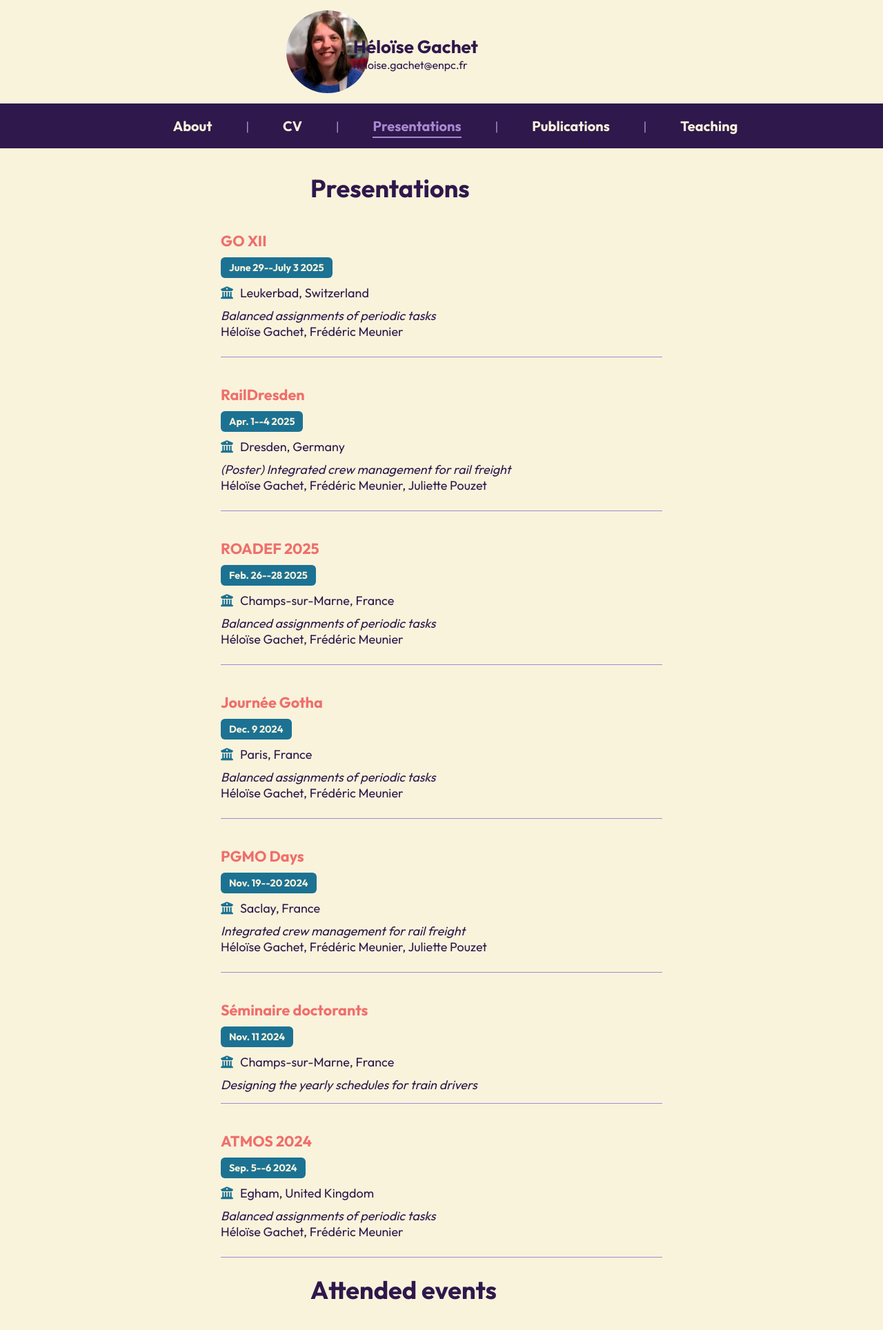
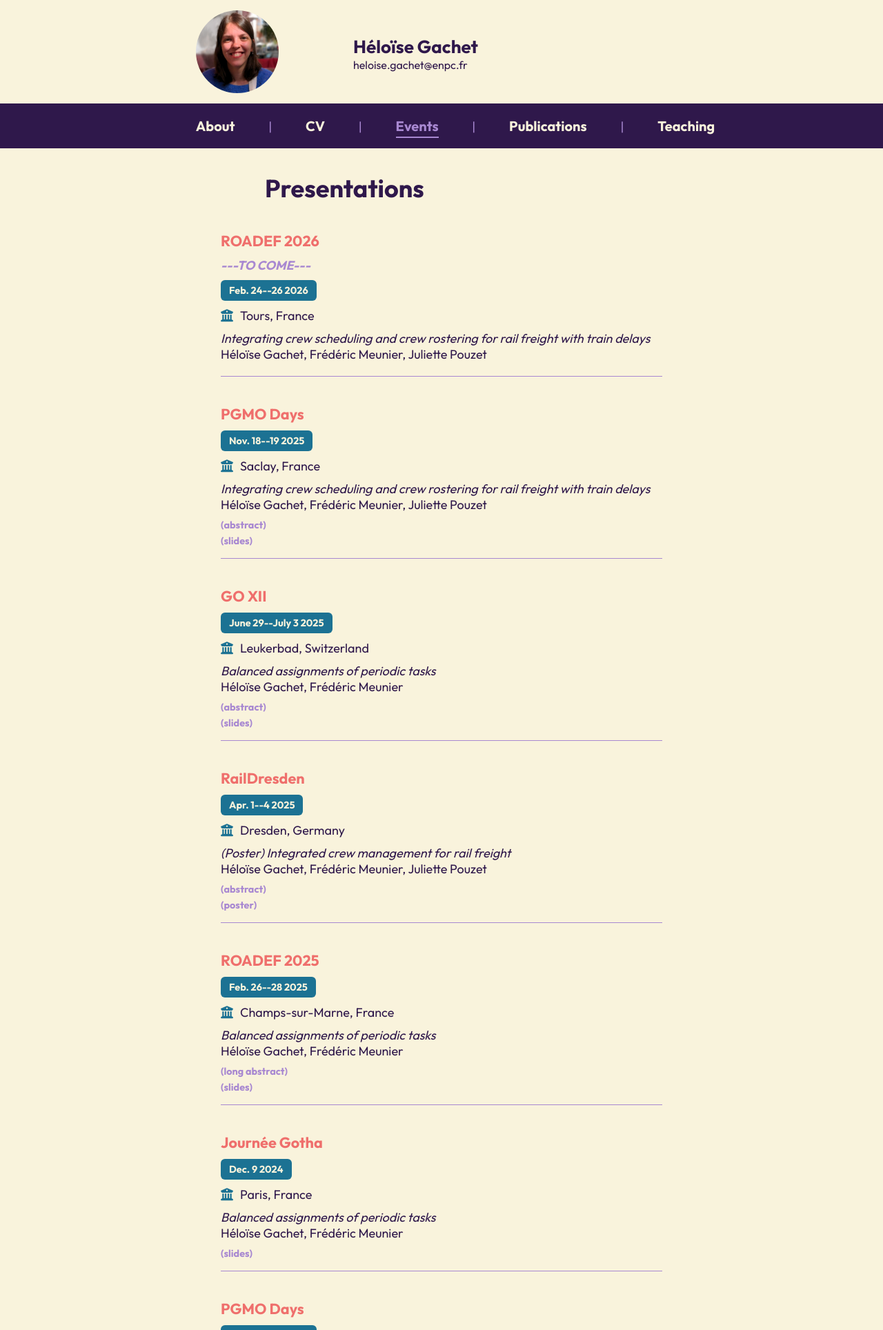
Before and after one commit to heloisegachet/heloisegachet.github.io, a PHP site: page /presentations.html in a window 1280 px wide. Shown: the top 1928 px of the page at 69% size. Run offline with PHP 8.4, Linux system fonts and the light colour scheme.

Commit message:
add slides, change ratios, change name presentation section

```diff
--- a/index.html
+++ b/index.html
@@ -7,6 +7,7 @@
     <link rel="preconnect" href="https://fonts.googleapis.com">
     <link rel="preconnect" href="https://fonts.gstatic.com" crossorigin>
     <link href="https://fonts.googleapis.com/css2?family=Outfit:wght@100..900&display=swap" rel="stylesheet">
+    <link rel="icon" href="train.ico">
 </head>
 
 <!-- Header -->
@@ -28,7 +29,7 @@
     <span class="separator">|</span>
     <a href="CV.html" class="">CV</a>
     <span class="separator">|</span>
-    <a href="presentations.html" class="">Presentations</a>
+    <a href="presentations.html" class="">Events</a>
     <span class="separator">|</span>
     <a href="publications.html" class="">Publications</a>
     <span class="separator">|</span>
@@ -40,7 +41,7 @@
 
 <main>
 <div class="about-page-container">
-    <p>Since November 2023, I am a PhD student at the École nationale des ponts et chaussées's research center in mathematics, <a href="https://cermics-lab.enpc.fr/">CERMICS</a>, in collaboration with <a href="https://www.sncf.com/fr/innovation-developpement/innovation-recherche">the SNCF</a>. I am working on the integrated and robust design of cyclic rosters applied to rail freight, under the supervision of <a href="https://cermics.enpc.fr/~meuniefr/">Frédéric Meunier</a>.</p>
+    <p>Since November 2023, I am a PhD student at the École nationale des ponts et chaussées's research center in mathematics, <a href="https://cermics-lab.enpc.fr/" target="_blank">CERMICS</a>, in collaboration with <a href="https://www.sncf.com/fr/innovation-developpement/innovation-recherche" target="_blank">the SNCF</a>. I am working on the integrated and robust design of cyclic rosters applied to rail freight, under the supervision of <a href="https://cermics.enpc.fr/~meuniefr/" target="_blank">Frédéric Meunier</a>.</p>
 </div>
 </main>
 
--- a/my_style.css
+++ b/my_style.css
@@ -66,7 +66,7 @@ a:hover {
 /* Colonne gauche */
 .photo-column {
     width: 40%;            /* Largeur fixe */
-    top: 20px; /* distance depuis le haut de la fenêtre */
+    top: 10%; /* distance depuis le haut de la fenêtre */
 }
 
 /* Colonne droite (contenu) */
@@ -80,8 +80,7 @@ a:hover {
     height: 120px;
     border-radius: 100%;
     object-fit: cover;
-    margin-right: 50px;
-    margin-left: 400px;
+    margin-left: 350%;
 }
 
 .site-name {
--- a/presentation_style.css
+++ b/presentation_style.css
@@ -21,7 +21,29 @@
 }
 
 .presentation-authors {
-    padding-bottom: 10px;
+    padding-bottom: 5px;
+}
+
+.presentation-files {
+    color: #A888D1;              /* Couleur par défaut */
+    font-weight: bold;
+    font-size: 0.8em;
+    text-decoration: none;    /* Pas de soulignement */
+    transition: color 0.3s ease;
+}
+.presentation-files:visited {
+    color: #A888D1;              /* Couleur par défaut */
+    font-weight: bold;
+    font-size: 0.8em;
+    text-decoration: none;    /* Pas de soulignement */
+    transition: color 0.3s ease;
+}
+/* Survol (hover) */
+.presentation-files:hover {
+    color: #A888D1;              /* Plus foncé au survol */
+    text-decoration: underline;  /* Soulignement au survol */
+    font-weight: bold;
+    font-size: 0.8em;
 }
 
 .presentation-place {
@@ -53,3 +75,10 @@
     width: 50%;
     margin: 40px auto;
 }
+
+.presentation-status {
+    font-weight: bold;
+    font-style: italic;
+    color: #A888D1; /* Couleur */
+    padding-bottom: 10px;
+}
--- a/presentations.html
+++ b/presentations.html
@@ -2,13 +2,14 @@
 <html lang="fr">
 <head>
     <meta charset="UTF-8">
-    <title>Publications</title>
+    <title>Events</title>
     <link rel="stylesheet" href="my_style.css">
     <link rel="stylesheet" href="presentation_style.css">
     <link rel="stylesheet" href="https://cdnjs.cloudflare.com/ajax/libs/font-awesome/6.4.0/css/all.min.css">
     <link rel="preconnect" href="https://fonts.googleapis.com">
     <link rel="preconnect" href="https://fonts.gstatic.com" crossorigin>
     <link href="https://fonts.googleapis.com/css2?family=Outfit:wght@100..900&display=swap" rel="stylesheet">
+    <link rel="icon" href="train.ico">
 </head>
 
 <!-- Header -->
@@ -30,7 +31,7 @@
         <span class="separator">|</span>
         <a href="CV.html" class="">CV</a>
         <span class="separator">|</span>
-        <a href="presentations.html" class="active">Presentations</a>
+        <a href="presentations.html" class="active">Events</a>
         <span class="separator">|</span>
         <a href="publications.html" class="">Publications</a>
         <span class="separator">|</span>
@@ -39,71 +40,118 @@
 </header>
 
 <main>
-<div style = "margin-left: 450px;"><h1>Presentations</h1></div>
+<div style = "margin-left: 30%;"><h1>Presentations</h1></div>
 <div class="presentation-item">
-    <div class="presentation-conference"><a href="https://campus.hesge.ch/schindld/GO12/">GO XII</a></div>
+    <div class="presentation-conference"><a href="..." target="_blank">ROADEF 2026</a></div>
+    <div class="presentation-status">---TO COME---</div>
+    <div class="presentation-date">Feb. 24--26 2026</div>
+    <div class="presentation-place">Tours, France</div>
+    <div class="presentation-title">Integrating crew scheduling and crew rostering for rail freight with train delays</div>
+    <div class="presentation-authors">Héloïse Gachet, Frédéric Meunier, Juliette Pouzet</div>
+    <!--<div class="presentation-files"><a href=""> (abstract)</a></div> -->
+    <!--<div class="presentation-files"><a href="ROADEF2025_slides.pdf"> (slides)</a></div> -->
+</div>
+<div class="presentation-item">
+    <div class="presentation-conference"><a href="https://www.fondation-hadamard.fr/fr/programmes/les-programmes-thematiques/home/pgmo-days/" target="_blank">PGMO Days</a></div>
+    <div class="presentation-date">Nov. 18--19 2025</div>
+    <div class="presentation-place">Saclay, France</div>
+    <div class="presentation-title">Integrating crew scheduling and crew rostering for rail freight with train delays</div>
+    <div class="presentation-authors">Héloïse Gachet, Frédéric Meunier, Juliette Pouzet</div>
+    <div><a href="https://www.fondation-hadamard.fr/media/filer_public/9c/15/9c15f246-09e5-42ef-8c07-0f9a5af6f0e6/pgmodays_2025_book_of_abstracts1.pdf" target="_blank" class="presentation-files"> (abstract)</a></div>
+    <div><a href="PGMO2025_slides.pdf" target="_blank" class="presentation-files"> (slides)</a></div>
+</div>
+<div class="presentation-item">
+    <div class="presentation-conference"><a href="https://campus.hesge.ch/schindld/GO12/" target="_blank">GO XII</a></div>
     <div class="presentation-date">June 29--July 3 2025</div>
     <div class="presentation-place">Leukerbad, Switzerland</div>
     <div class="presentation-title">Balanced assignments of periodic tasks</div>
     <div class="presentation-authors">Héloïse Gachet, Frédéric Meunier</div>
+    <div><a href="https://campus.hesge.ch/schindld/GO12/wp-content/uploads/2025/06/AbstractBooklet.pdf" target="_blank" class="presentation-files"> (abstract)</a></div>
+    <div><a href="GOXII_slides.pdf" target="_blank" class="presentation-files"> (slides)</a></div>
 </div>
 <div class="presentation-item">
-    <div class="presentation-conference"><a href="https://tu-dresden.de/bu/verkehr/die-fakultaet/veranstaltungen/raildresden2025">RailDresden</a></div>
+    <div class="presentation-conference"><a href="https://tu-dresden.de/bu/verkehr/die-fakultaet/veranstaltungen/raildresden2025" target="_blank">RailDresden</a></div>
     <div class="presentation-date">Apr. 1--4 2025</div>
     <div class="presentation-place">Dresden, Germany</div>
     <div class="presentation-title">(Poster) Integrated crew management for rail freight</div>
     <div class="presentation-authors">Héloïse Gachet, Frédéric Meunier, Juliette Pouzet</div>
+    <div><a href="https://tu-dresden.de/bu/verkehr/die-fakultaet/veranstaltungen/raildresden2025/ressourcen/dateien/BoA_RailDresden_full_final.pdf?lang=en" target="_blank" class="presentation-files"> (abstract)</a></div>
+    <div><a href="RailDresden_poster.pdf" target="_blank" class="presentation-files"> (poster)</a></div>
 </div>
 <div class="presentation-item">
-    <div class="presentation-conference"><a href="https://roadef2025.org/">ROADEF 2025</a></div>
+    <div class="presentation-conference"><a href="https://roadef2025.org/" target="_blank">ROADEF 2025</a></div>
     <div class="presentation-date">Feb. 26--28 2025</div>
     <div class="presentation-place">Champs-sur-Marne, France</div>
     <div class="presentation-title">Balanced assignments of periodic tasks</div>
     <div class="presentation-authors">Héloïse Gachet, Frédéric Meunier</div>
+    <div><a href="https://roadef2025.org/wp-content/uploads/2025/02/ROADEF2025_resumes.pdf" target="_blank" class="presentation-files"> (long abstract)</a></div>
+    <div><a href="ROADEF2025_slides.pdf" target="_blank" class="presentation-files"> (slides)</a></div>
 </div>
 <div class="presentation-item">
-    <div class="presentation-conference"><a href="http://gdrro.lip6.fr/?q=node/355">Journée Gotha</a></div>
+    <div class="presentation-conference"><a href="http://gdrro.lip6.fr/?q=node/355" target="_blank">Journée Gotha</a></div>
     <div class="presentation-date">Dec. 9 2024</div>
     <div class="presentation-place">Paris, France</div>
     <div class="presentation-title">Balanced assignments of periodic tasks</div>
     <div class="presentation-authors">Héloïse Gachet, Frédéric Meunier</div>
+    <div><a href="GOThA_slides.pdf" target="_blank" class="presentation-files"> (slides)</a></div>
 </div>
 <div class="presentation-item">
-    <div class="presentation-conference"><a href="https://fondation-hadamard.fr/fr/articles/2024/02/21/pgmodays-2024/">PGMO Days</a></div>
+    <div class="presentation-conference"><a href="https://fondation-hadamard.fr/fr/articles/2024/02/21/pgmodays-2024/" target="_blank">PGMO Days</a></div>
     <div class="presentation-date">Nov. 19--20 2024</div>
     <div class="presentation-place">Saclay, France</div>
     <div class="presentation-title">Integrated crew management for rail freight</div>
     <div class="presentation-authors">Héloïse Gachet, Frédéric Meunier, Juliette Pouzet</div>
+    <div><a href="https://www.fondation-hadamard.fr/media/filer_public/a4/f7/a4f795b0-1a5a-4efb-a327-c44887361100/pgmo-2024-booklet1.pdf" target="_blank" class="presentation-files"> (abstract)</a></div>
+    <div><a href="PGMO2024_slides.pdf" target="_blank" class="presentation-files"> (slides)</a></div>
 </div>
 <div class="presentation-item">
-    <div class="presentation-conference"><a href="https://cermics-lab.enpc.fr/seminaires/young-researchers-seminar/">Séminaire doctorants</a></div>
+    <div class="presentation-conference"><a href="https://cermics-lab.enpc.fr/seminaires/young-researchers-seminar/" target="_blank">Young Researchers Seminar</a></div>
     <div class="presentation-date">Nov. 11 2024</div>
     <div class="presentation-place">Champs-sur-Marne, France</div>
     <div class="presentation-title">Designing the yearly schedules for train drivers</div>
+    <div><a href="youngResearchersSeminar.pdf" target="_blank" class="presentation-files"> (slides)</a></div>
 </div>
 <div class="presentation-item">
-    <div class="presentation-conference"><a href="https://algo-conference.org/2024/atmos/">ATMOS 2024</a></div>
+    <div class="presentation-conference"><a href="https://algo-conference.org/2024/atmos/" target="_blank">ATMOS 2024</a></div>
     <div class="presentation-date">Sep. 5--6 2024</div>
     <div class="presentation-place">Egham, United Kingdom</div>
     <div class="presentation-title">Balanced assignments of periodic tasks</div>
     <div class="presentation-authors">Héloïse Gachet, Frédéric Meunier</div>
+    <div><a href="https://drops.dagstuhl.de/storage/01oasics/oasics-vol123-atmos2024/OASIcs.ATMOS.2024.5/OASIcs.ATMOS.2024.5.pdf" target="_blank" class="presentation-files"> (proceedings)</a></div>
+    <div><a href="ATMOS2024_slides.pdf" target="_blank" class="presentation-files"> (slides)</a></div>
 </div>
 
-<div style = "margin-left: 450px;"><h1>Attended events</h1></div>
+<div style = "margin-left: 30%;"><h1>Attended events</h1></div>
 <div class="attendance-item">
-    <div class="presentation-conference"><a href="https://www.gerad.ca/colloques/ColumnGeneration2025/">2025 School on Column Generation</a></div>
+    <div class="presentation-conference"><a href="https://transp-or-academia.epfl.ch/zinal" target="_blank">2026 Zinal Winter School on Data Science, Optimization and Operations Research</a></div>
+    <div class="presentation-status">---TO COME---</div>
+    <div class="presentation-place">Zinal, Switzerland</div>
+    <div class="presentation-date">Jan. 18--23 2026</div>
+</div>
+<div class="attendance-item">
+    <div class="presentation-conference"><a href="https://www.gerad.ca/colloques/ColumnGeneration2025/" target="_blank">2025 School on Column Generation</a></div>
     <div class="presentation-place">Paris, France</div>
     <div class="presentation-date">May 19--23 2025</div>
 </div>
 <div class="attendance-item">
-    <div class="presentation-conference"><a href="https://roschool24.sciencesconf.org/">2024 Robust Optimization School</a></div>
+    <div class="presentation-conference"><a href="https://roschool24.sciencesconf.org/" target="_blank">2024 Robust Optimization School</a></div>
     <div class="presentation-place">Montpellier, France</div>
     <div class="presentation-date">June 3--5 2024</div>
 </div>
 <div class="attendance-item">
-    <div class="presentation-conference"><a href="https://roadef2024.sciencesconf.org/">ROADEF 2024</a></div>
+    <div class="presentation-conference"><a href="https://roadef2024.sciencesconf.org/" target="_blank">ROADEF 2024</a></div>
     <div class="presentation-place">Amiens, France</div>
     <div class="presentation-date">Mar. 4--7 2024</div>
+</div>
+
+<div style = "margin-left: 30%;"><h1>Other</h1></div>
+<div class="attendance-item">
+    <div class="presentation-conference"><a href="https://www.fetedelascience.fr/retards-de-vol-et-si-l-ia-trouvait-la-solution" target="_blank">Fête de la Science</a></div>
+    <div class="presentation-place">Champs-sur-Marne, France</div>
+    <div class="presentation-date">Oct. 11 2026</div>
+    <div class="presentation-title">Retards de vol : et si l’IA trouvait la solution ?</div>
+
+</div>
 </div>
 </main>
 
```
Also changed, not shown: CV.html (+11 -10 lines), publications.html (+4 -3 lines), teaching.html (+15 -6 lines), train.ico (added), 8 other files.
